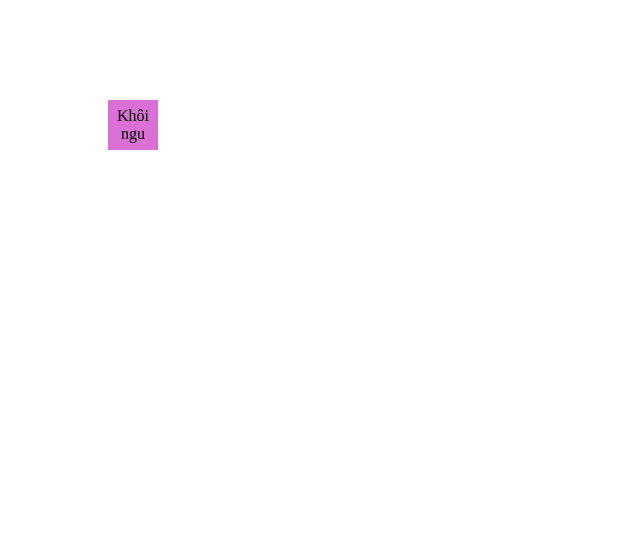
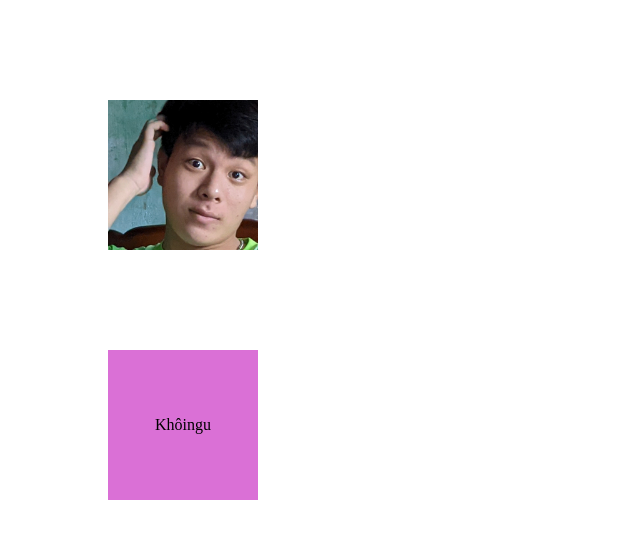
Before and after one commit to thanhhung6924/khoingu, a plain HTML site: page index.html in a window 1280 px wide. Shown: the whole page, without its empty margins (0-640 px from the left). Drawn offline with Linux system fonts and the light colour scheme.

Commit message:
ffffffff

```diff
--- a/index.html
+++ b/index.html
@@ -7,6 +7,7 @@
     <link rel="stylesheet" href="style.css" />
   </head>
   <body>
-    <div class="box">Khôi ngu</div>
+    <img src="./img/1a25f7de587df523ac6c.jpg" alt="" class="box" />
+    <div class="box">Khôingu</div>
   </body>
 </html>
--- a/style.css
+++ b/style.css
@@ -6,13 +6,15 @@
     rotate: 360deg;
   }
 }
+
 .box {
   display: flex;
   align-items: center;
   text-align: center;
   justify-content: center;
-  height: 50px;
-  width: 50px;
+  height: 150px;
+  width: 150px;
+  object-fit: cover;
   background-color: orchid;
   margin-top: 100px;
   margin-left: 100px;
```
Also changed, not shown: img/1a25f7de587df523ac6c.jpg (added).
